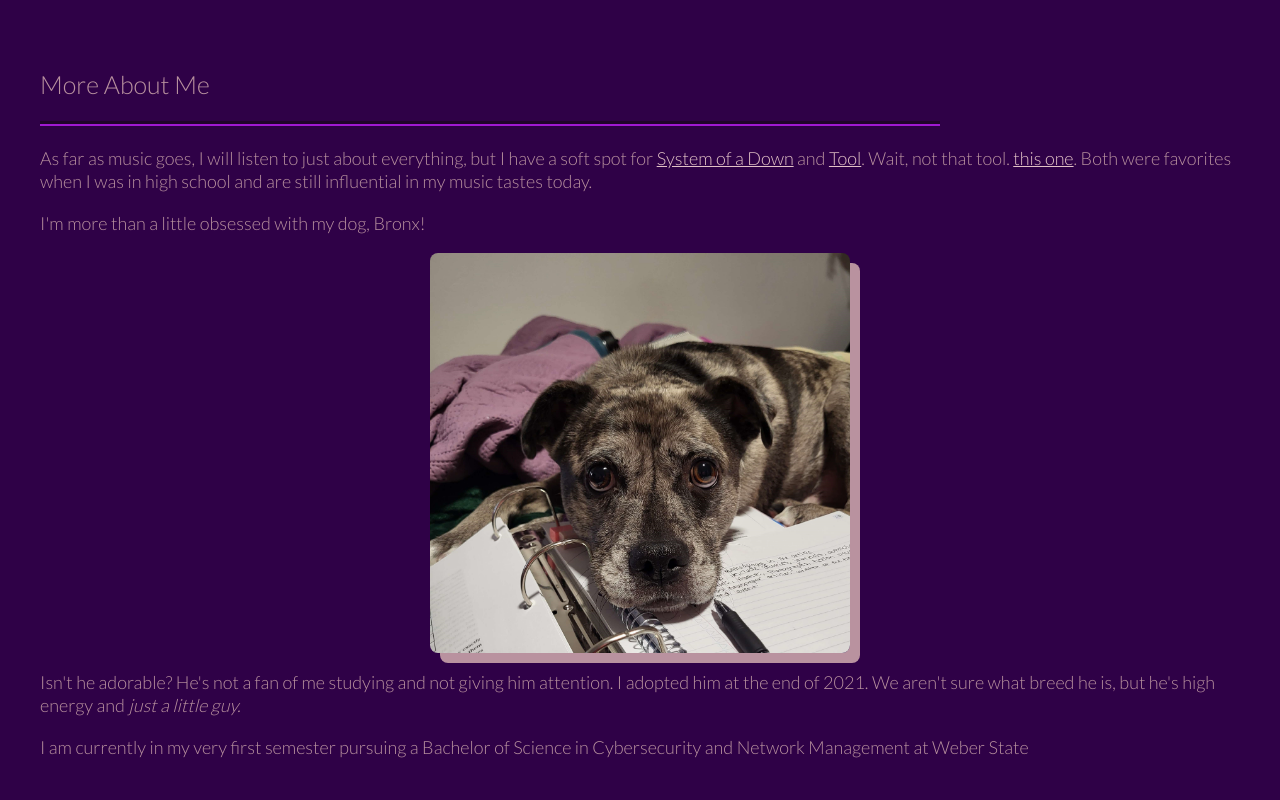
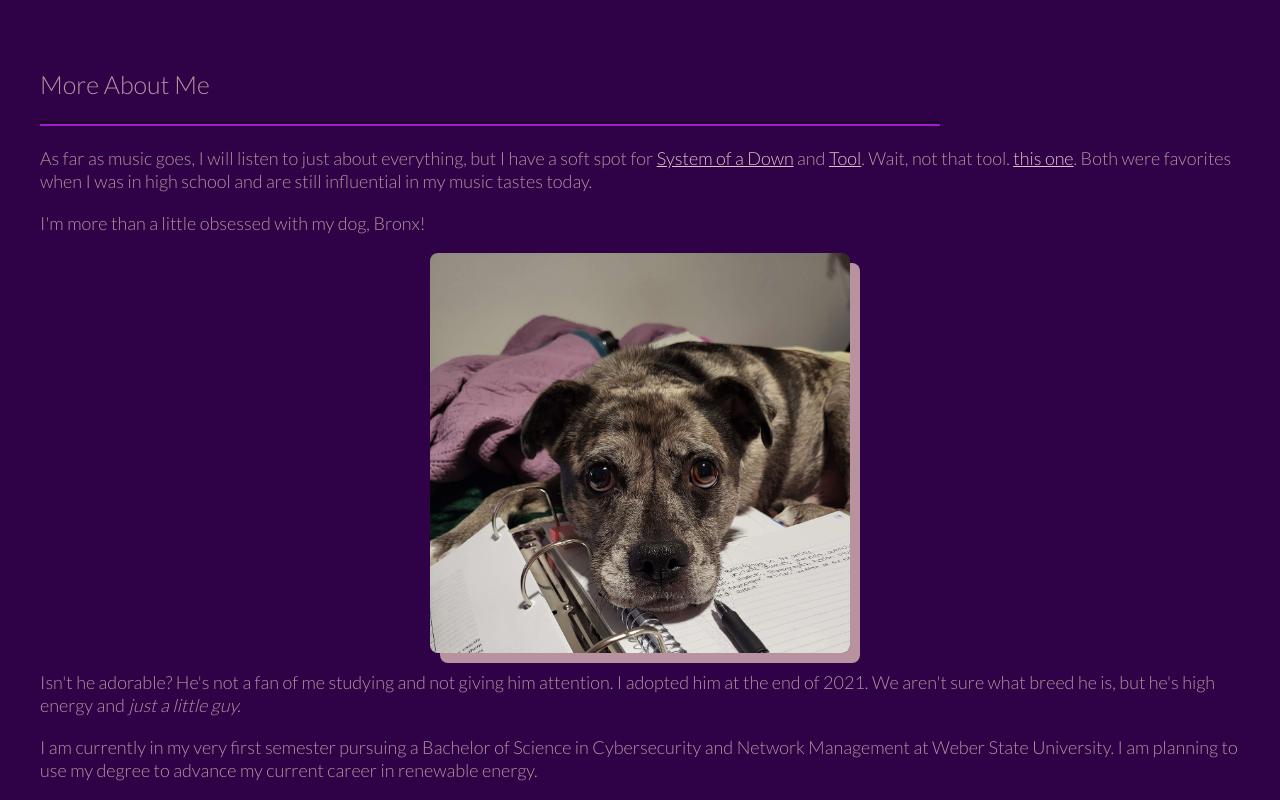
Before and after one commit to SloaneWall/CS1030-Website, a plain HTML site: page index.html in a window 1280 px wide. Shown: the part 1010-1810 px from the top of the page. Before the commit the page ends 1787 px from the top, so only its background shows below. Drawn offline with Linux system fonts and the light colour scheme.

Commit message:
Additional information added

```diff
--- a/index.html
+++ b/index.html
@@ -67,7 +67,8 @@
             2021. We aren't sure what breed he is, but he's high energy and <em>just a little guy.</em></en>
         </p>
         <p>I am currently in my very first semester pursuing a Bachelor of Science in Cybersecurity and Network
-            Management at Weber State</p>
+            Management at Weber State University. I am planning to use my degree to advance my current career in
+            renewable energy.</p>
     </div>
 
 </body>
```
